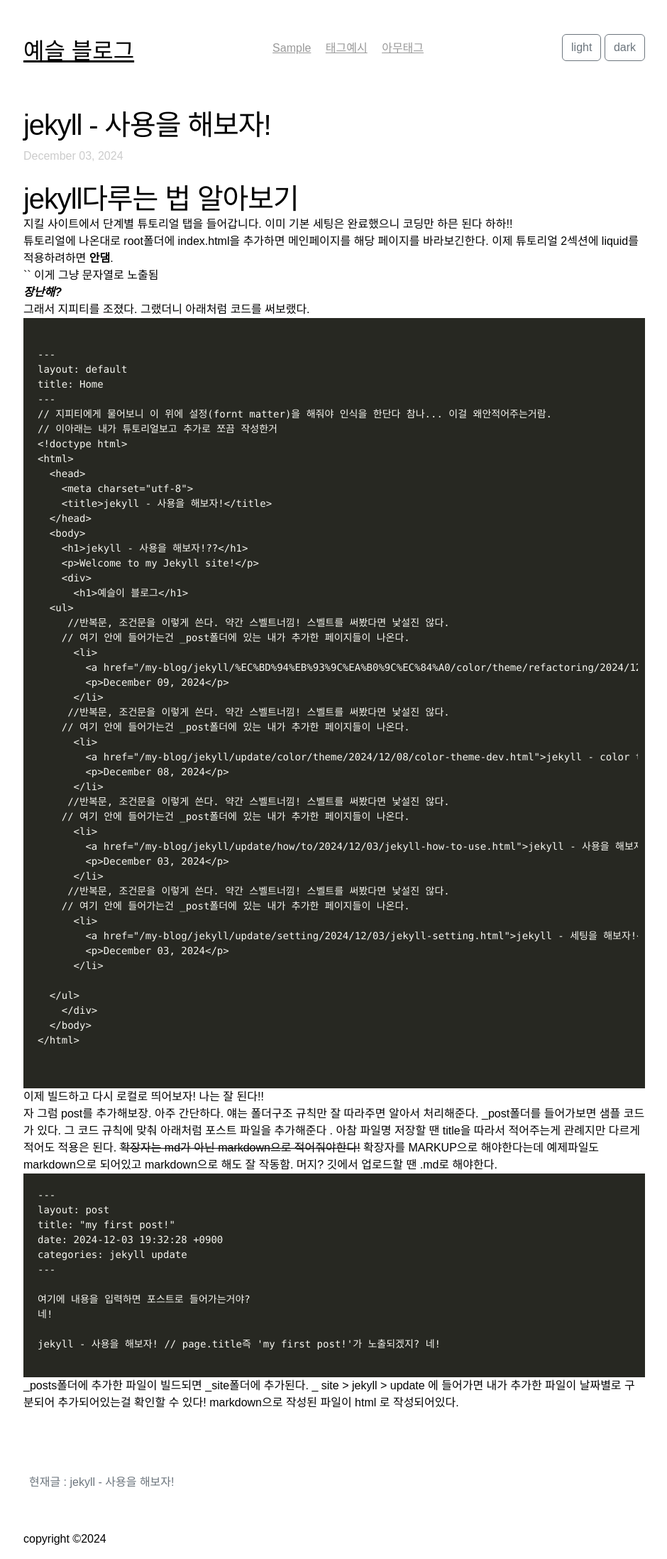
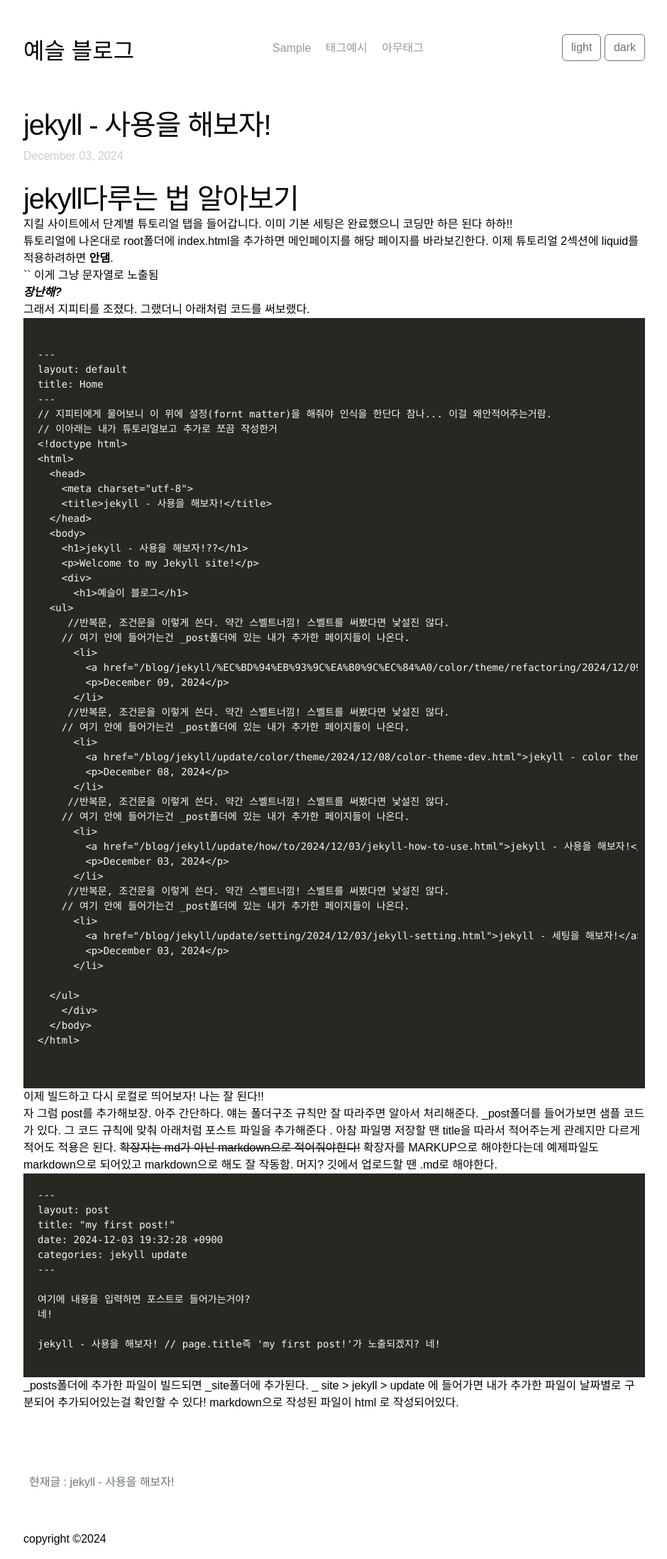
Before and after one commit to yes-eul-jeong/blog, a Jekyll site: the page built from _posts/2024-12-03-jekyll-how-to-use.markdown, in a window 1280 px wide. Shown: the whole page at 71% size, without its empty margins (169-1109 px from the left). Built offline with Jekyll 4.4.1, drawn with Linux system fonts in a browser that asks for light colours; some web fonts are replaced; comment, search, counter and statistics services are not loaded.

Commit message:
feat:깃헙 변경에따른 config변경

```diff
--- a/_config.yml
+++ b/_config.yml
@@ -2,8 +2,8 @@
 email: yeseal0628@gmail.com
 description: >- # this means to ignore newlines until "baseurl:"
   이것저것 개발 관련 이야기가 올라옵니다. 사실 개발 말고 디자인, 기획관련해서도 쓰고싶은 글이 기록됩니다. 고로 뻘소리도 많을 예정.
-baseurl: "/my-blog" # the subpath of your site, e.g. /blog
-url: "https://yeseuljeong.github.io" # the base hostname & protocol for your site, e.g. http://example.com
+baseurl: "/blog" # the subpath of your site, e.g. /blog
+url: "https://yes-eul-jeong.github.io" # the base hostname & protocol for your site, e.g. http://example.com
 # twitter_username: jekyllrb
 # github_username: jekyll
 
--- a/_sass/main.scss
+++ b/_sass/main.scss
@@ -43,6 +43,7 @@
     }
 }
 a{
+    text-decoration: none;
     color: var(--color3-dark);
     &:hover{
         color: var(--color-hyperlink-dark);
```
